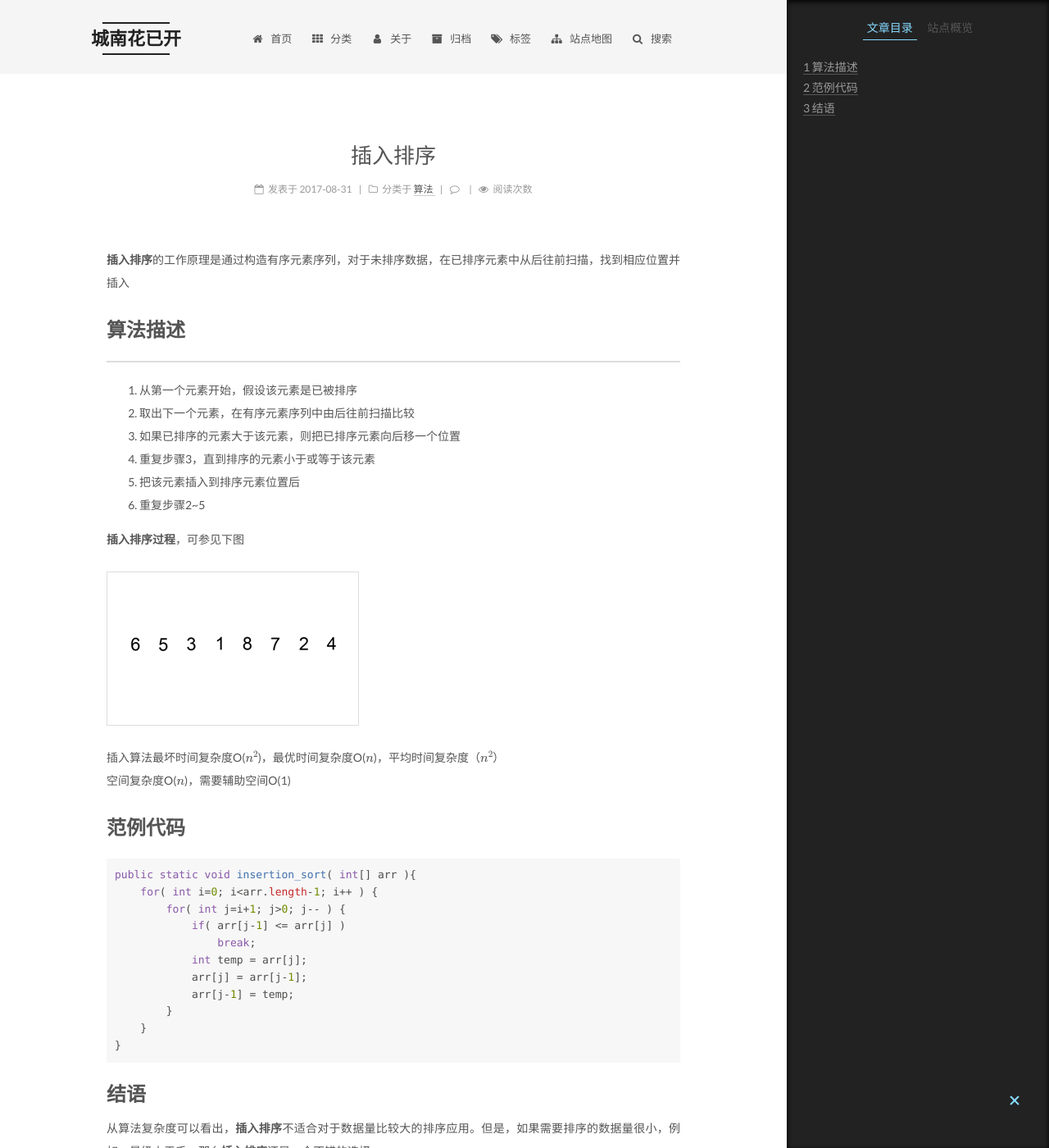
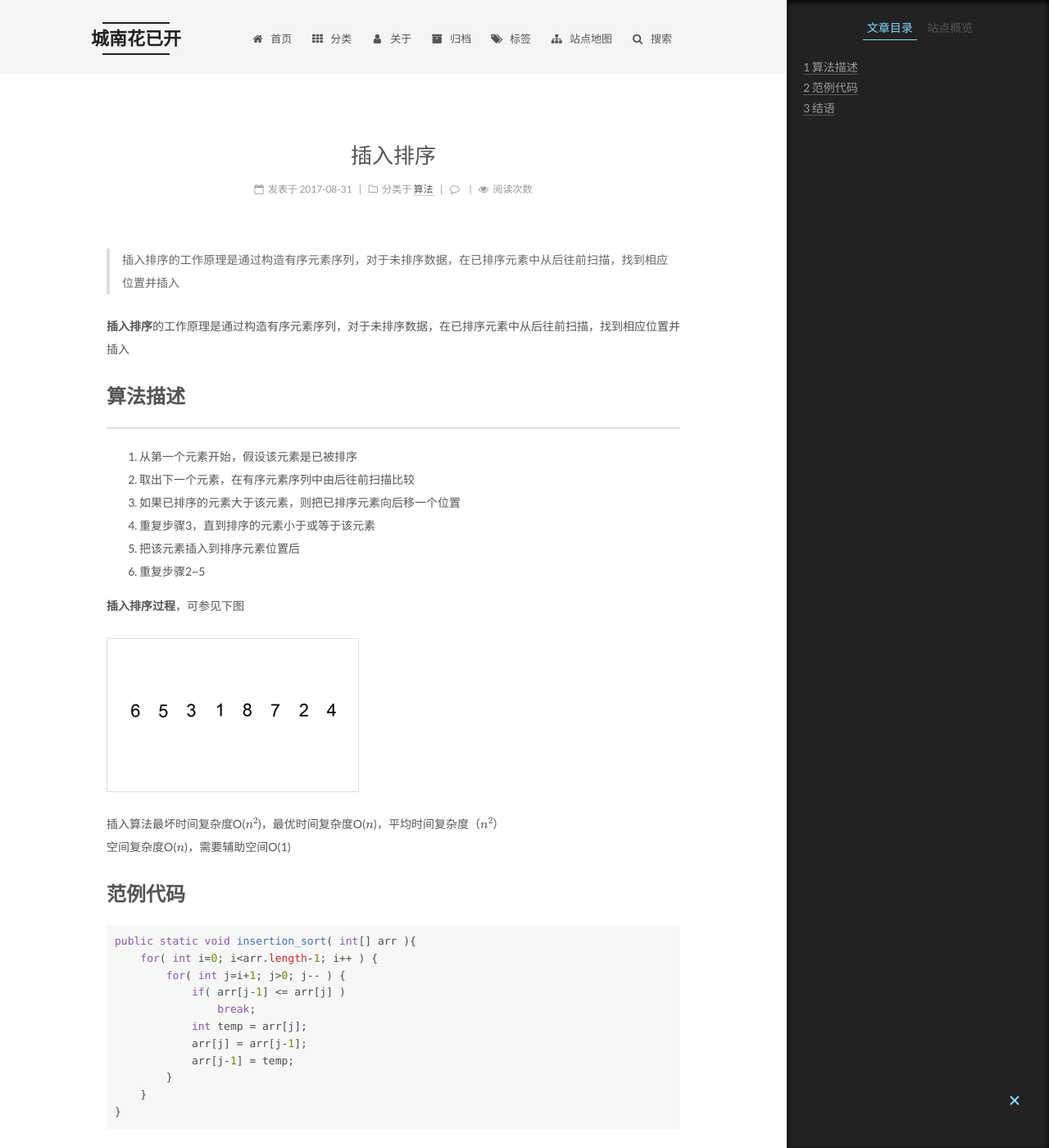
Before and after one commit to 176wer/176wer.github.io, a Jekyll site: the page built from _posts/2017-8-31-插入排序.md, in a window 1280 px wide and 1400 px high. Shown: the whole window at 82% size. Built offline with Jekyll 4.4.1, drawn with Linux system fonts in a browser that asks for light colours; formulas are drawn with MathJax 3; comment, search, counter and statistics services are not loaded.

Commit message:
Update 2017-8-31-插入排序.md

```diff
--- a/_posts/2017-8-31-插入排序.md
+++ b/_posts/2017-8-31-插入排序.md
@@ -6,6 +6,7 @@ categories:
 tags:
 ---
 
+> 插入排序的工作原理是通过构造有序元素序列，对于未排序数据，在已排序元素中从后往前扫描，找到相应位置并插入
 
 **插入排序**的工作原理是通过构造有序元素序列，对于未排序数据，在已排序元素中从后往前扫描，找到相应位置并插入
 
```
